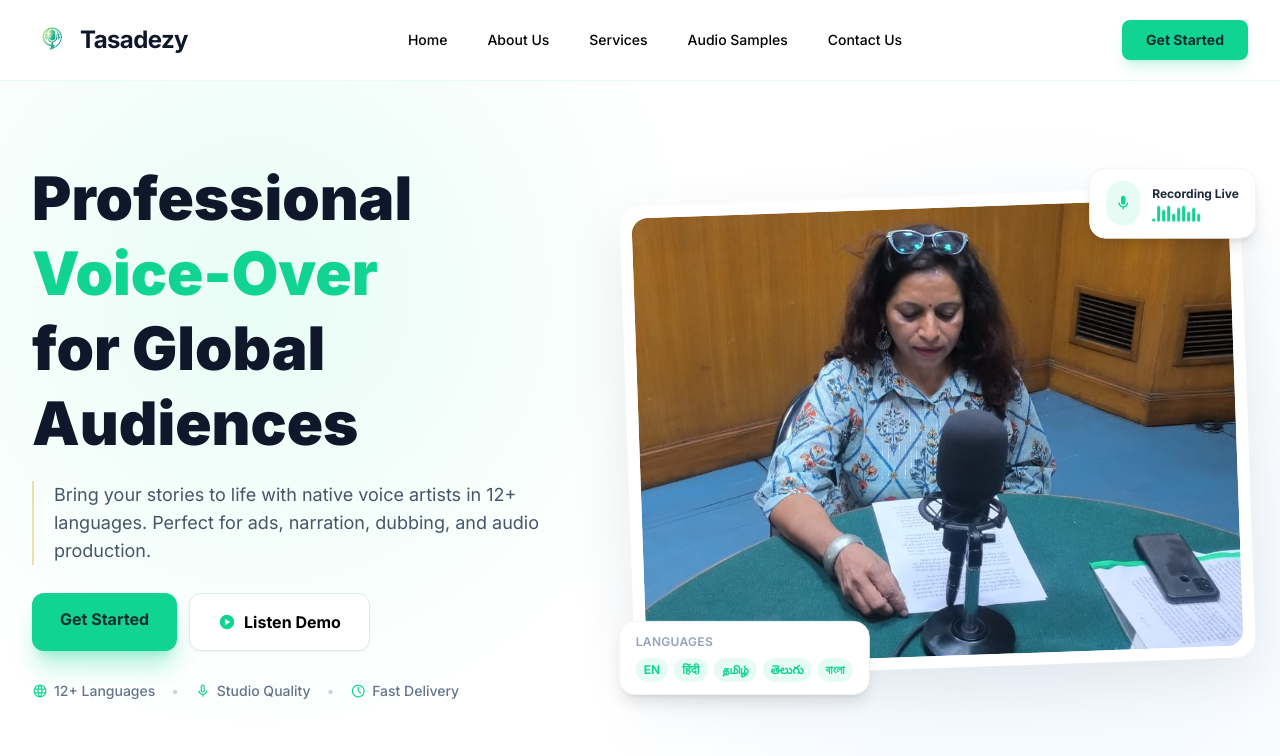
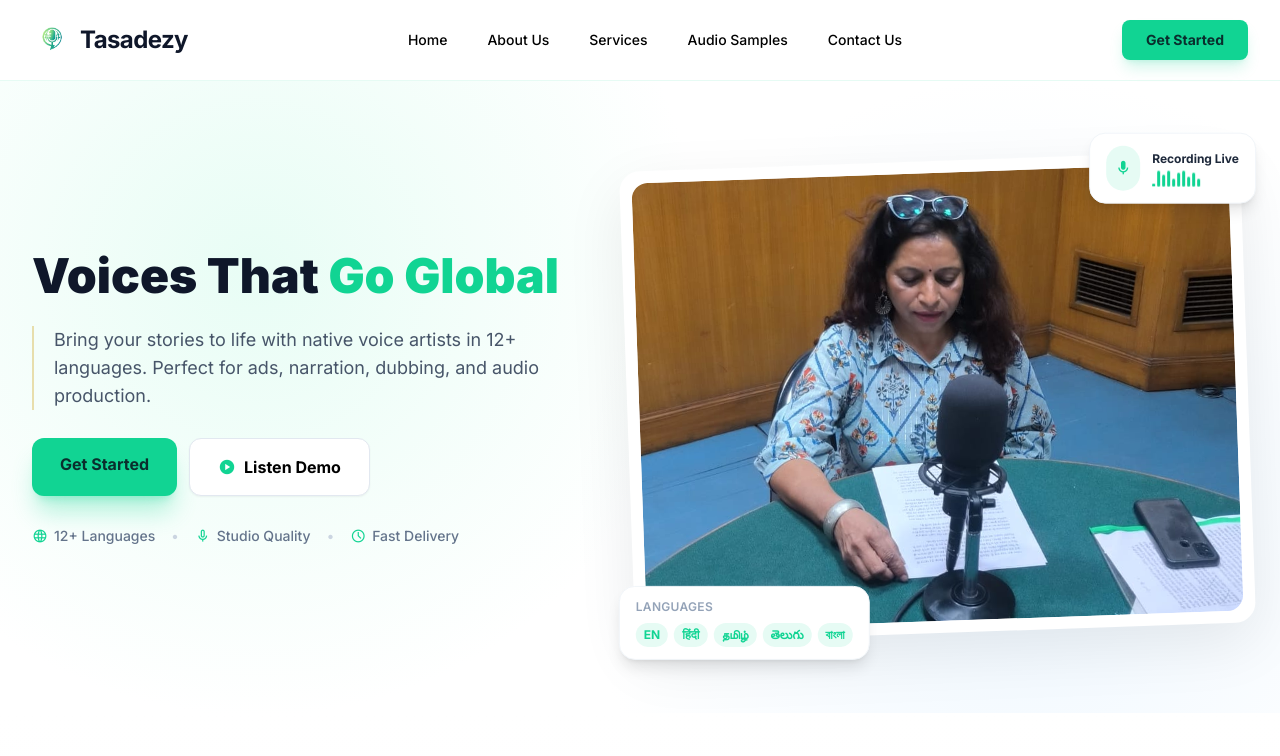
Before and after one commit to YashSensei/tasadezy, a React (Vite) app: page / in a window 1280 px wide. Shown: the top 756 px of the page. Built offline with nearby package versions, Linux system fonts and the light colour scheme.

Commit message:
feat: update HomePage heading for improved messaging and engagement

```diff
--- a/src/pages/HomePage.jsx
+++ b/src/pages/HomePage.jsx
@@ -135,11 +135,9 @@ function HomePage() {
           <div className="flex flex-col lg:flex-row items-center gap-10 lg:gap-12">
             {/* Left — 45% */}
             <div className="w-full lg:w-[45%] shrink-0 text-center lg:text-left">
-              <h1 className="font-black leading-tight text-slate-900 dark:text-white mb-5" style={{ fontSize: 'clamp(2rem, 6vw, 3.75rem)' }}>
-                Professional{' '}
-                <span className="text-primary">Voice-Over</span>
-                <br />
-                for Global Audiences
+              <h1 className="font-black leading-tight text-slate-900 dark:text-white mb-5" style={{ fontSize: 'clamp(1.75rem, 5vw, 3rem)' }}>
+                Voices That{' '}
+                <span className="text-primary">Go Global</span>
               </h1>
               <p className="text-base lg:text-lg text-slate-600 dark:text-slate-400 mb-7 leading-relaxed border-l-2 border-accent-gold/40 pl-5 max-w-lg mx-auto lg:mx-0 text-left">
                 Bring your stories to life with native voice artists in 12+ languages. Perfect for ads, narration,
```
